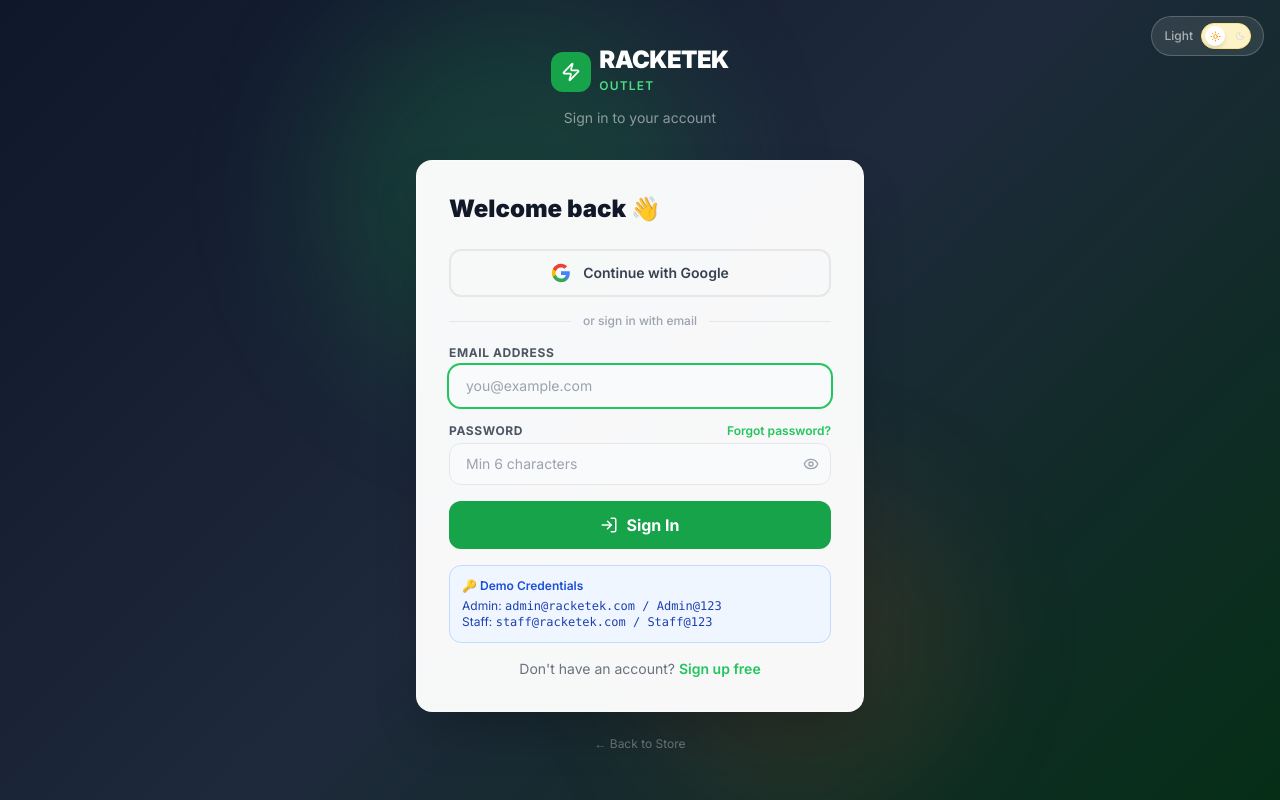
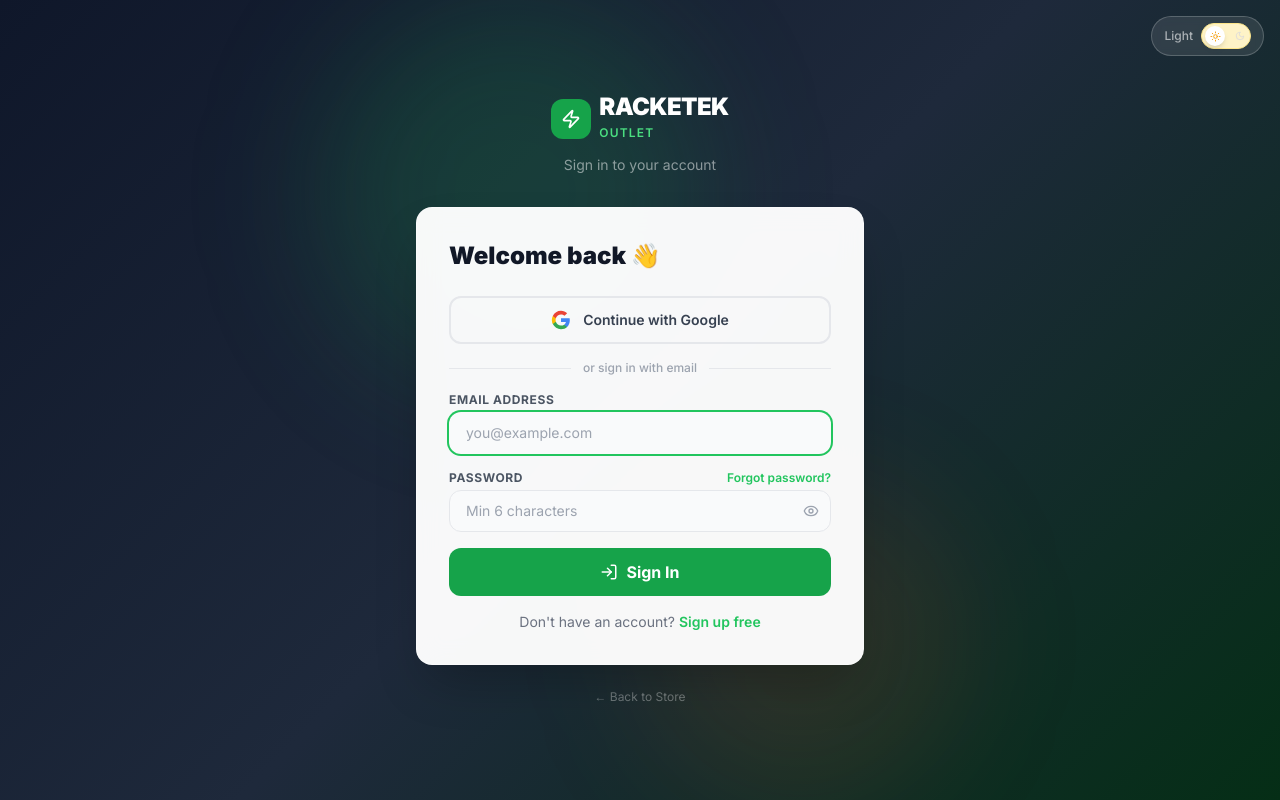
Before and after one commit to Hari-r31/racketek_frontend, a Next.js app: page /auth/login in a window 1280 px wide. Built offline with nearby package versions, Linux system fonts and the light colour scheme; no server answers.

Commit message:
remove demo creds

```diff
--- a/app/auth/login/page.tsx
+++ b/app/auth/login/page.tsx
@@ -231,24 +231,6 @@
               </button>
             </form>
 
-            {/* Demo credentials */}
-            <div
-              className="mt-4 p-3 rounded-xl border"
-              style={{
-                backgroundColor: isDark ? "rgba(37,99,235,0.1)" : "#eff6ff",
-                borderColor:     isDark ? "rgba(37,99,235,0.3)" : "#bfdbfe",
-              }}
-            >
-              <p className="text-xs font-semibold mb-1" style={{ color: isDark ? "#93c5fd" : "#1d4ed8" }}>
-                🔑 Demo Credentials
-              </p>
-              <p className="text-xs" style={{ color: isDark ? "#7dd3fc" : "#1e40af" }}>
-                Admin: <span className="font-mono">admin@racketek.com / Admin@123</span>
-              </p>
-              <p className="text-xs" style={{ color: isDark ? "#7dd3fc" : "#1e40af" }}>
-                Staff: <span className="font-mono">staff@racketek.com / Staff@123</span>
-              </p>
-            </div>
 
             <p
               className="text-center text-sm mt-4"
```
